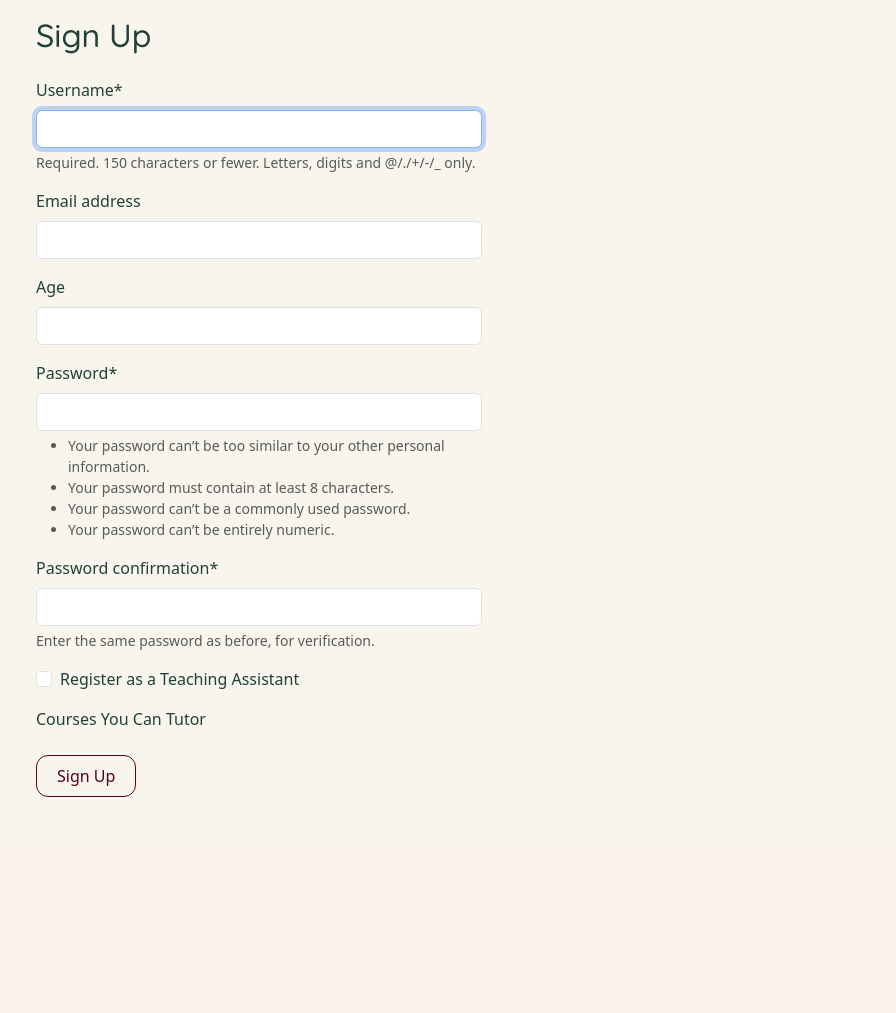
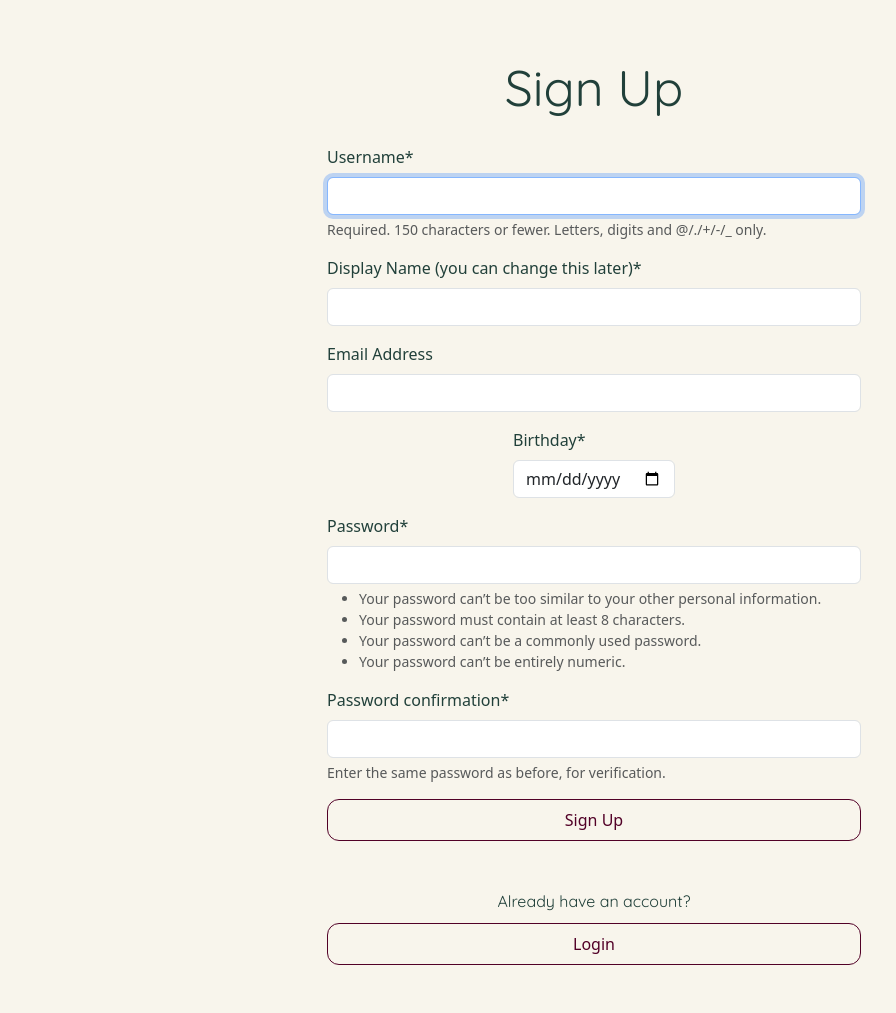
Before and after one commit to ncnixon/WebAppFinalProject, a Django app: page /accounts/signup/ in a window 1280 px wide. Shown: the part 63-1076 px from the top of the page, without its empty margins (46-942 px from the left). Before the commit the page ends 860 px from the top, so only its background shows below. Run offline with Django 5.2, Linux system fonts and the light colour scheme; data that the repository does not hold is empty; some libraries are stand-ins or nearby versions.

Commit message:
architecture v1

```diff
--- a/accounts/forms.py
+++ b/accounts/forms.py
@@ -6,24 +6,34 @@ from pages.models import Course
 
 class CustomUserCreationForm(UserCreationForm):
     #is_ta: designates TA assignment
-    is_ta = forms.BooleanField(
-        required=False,
-        label="Register as a Teaching Assistant"
-    )
+    #is_ta = forms.BooleanField(
+        #required=False,
+        #label="Register as a Teaching Assistant"
+    #)
     #courses displays available courses
-    courses = forms.ModelMultipleChoiceField(
-        queryset=Course.objects.all(),
-        widget=forms.CheckboxSelectMultiple,
-        required=False,
-        label="Courses You Can Tutor"
-    )
+   # courses = forms.ModelMultipleChoiceField(
+       # queryset=Course.objects.all(),
+       # widget=forms.CheckboxSelectMultiple,
+       # required=False,
+       # label="Courses You Can Tutor"
+    #)
     class Meta:
         model = CustomUser
         fields = (
             "username",
+            "display_name",
+            "birthday",
             "email",
-            "age",
         )
+        labels = {
+            "display_name": "Display Name (you can change this later)",
+            "email": "Email Address",
+        }
+
+        widgets = {
+            "birthday": forms.DateInput(attrs={"type": "date"}),
+
+        }
 
 class CustomUserChangeForm(UserChangeForm):
     class Meta:
--- a/accounts/models.py
+++ b/accounts/models.py
@@ -2,7 +2,9 @@ from django.contrib.auth.models import AbstractUser
 from django.db import models
 
 class CustomUser(AbstractUser):
-    age = models.PositiveIntegerField(null=True, blank=True)
+    display_name = models.CharField(max_length=100)
+    birthday = models.DateField(null=True)
+    age = models.PositiveIntegerField(null=True)
 
 
 
--- a/accounts/views.py
+++ b/accounts/views.py
@@ -1,29 +1,50 @@
+from datetime import date
 from django.shortcuts import render, redirect
 from django.urls import reverse_lazy
 from django.views.generic import CreateView
 from pages.models import TAProfile
 from .forms import CustomUserCreationForm, StudentProfileForm
+from django.contrib.auth import login
 from django.contrib.auth.decorators import login_required
 from .models import StudentProfile
 from django.contrib import messages
 
 class SignUpView(CreateView):
     form_class = CustomUserCreationForm
-    success_url = reverse_lazy("login")
+    success_url = "/registration/finish_acc_setup/" #reverse_lazy("login")
     template_name = "registration/signup.html"
 
     def form_valid(self, form):
-        response = super().form_valid(form) #save new user
+        birthday = form.cleaned_data.get("birthday")
 
-        if form.cleaned_data["is_ta"]: #is registered as TA?
-            ta_profile = TAProfile.objects.create( #creates TA profile
-                user=self.object
+        if birthday:
+            today = date.today()
+            age = (
+                today.year
+                - birthday.year
+                - ((today.month, today.day) < (birthday.month, birthday.day))
             )
 
-            ta_profile.courses.set( #save courses selected
-                form.cleaned_data["courses"]
-            )
-        return response #login page redirect
+            if age < 16:
+                return render(self.request, "registration/age_too_young.html")
+
+
+
+        response = super().form_valid(form) #save new user
+        login(self.request, self.object)
+
+
+       #if form.cleaned_data["is_ta"]: #is registered as TA?
+          #  ta_profile = TAProfile.objects.create( #creates TA profile
+            #    user=self.object
+           # )
+           # ta_profile.courses.set( #save courses selected
+             #   form.cleaned_data["courses"]
+           # )
+        #return redirect("finish_acc_setup")
+        return render(self.request, "registration/finish_acc_setup.html")
+
+        #return response #login page redirect
 
 #only registered users can access profile page
 @login_required
--- a/static/styles/griz_style.css
+++ b/static/styles/griz_style.css
@@ -36,7 +36,7 @@ body{
     margin: 0;
 }
 
-h1, h2{
+h1, h2, h4{
     font-family: Quicksand;
     padding-top: 1rem;
     padding-bottom: 1rem;
@@ -255,3 +255,14 @@ h1, h2{
     justify-content: center;
     align-items: center;
 }
+
+.hero-account-links{
+    display: flex;
+    justify-content: center;
+    flex-direction: row;
+    gap: 10px;
+}
+
+#hero-title{
+    margin-top: 4rem;
+}
--- a/templates/registration/signup.html
+++ b/templates/registration/signup.html
@@ -4,9 +4,78 @@
 {% block title %}Sign Up{% endblock title %}
 
 {% block content %}
-<h2>Sign Up</h2>
-<form method="post" class="text-box">{% csrf_token %}
-    {{ form|crispy }}
-    <button class="btn btn-success" type="submit" id="signup-btn">Sign Up</button>
-</form>
+<div class="container">
+    <div class="row justify-content-center">
+
+        <div style="text-align: center; margin-top: 50px; margin-bottom: 20px; font-size: 50px; font-family: Quicksand;">
+            <a>Sign Up</a>
+        </div>
+
+
+        <form method="post" class="text-box">
+            {% csrf_token %}
+
+            <div class="row justify-content-center">
+                <div class="col-md-6">
+                        {{ form.username|as_crispy_field }}
+                        {{ form.display_name|as_crispy_field }}
+                        {{ form.email|as_crispy_field }}
+                </div>
+            </div>
+
+            <div class="row justify-content-center">
+                <div class="col-md-2">
+                        {{ form.birthday|as_crispy_field }}
+                </div>
+            </div>
+
+            <div class="row justify-content-center">
+                <div class="col-md-6">
+                        {{ form.password1|as_crispy_field }}
+                        {{ form.password2|as_crispy_field }}
+                </div>
+            </div>
+
+            <div class="row justify-content-center">
+                <div class="col-md-6">
+                    <button class="btn btn-success w-100" type="submit" id="signup-btn">Sign Up</button>
+                </div>
+            </div>
+
+            <div class="row justify-content-center">
+                    <a style="text-align: center; margin-bottom: 10px; font-family: Quicksand;">Already have an account?</a>
+            </div>
+
+            <div class="row justify-content-center">
+                <div class="col-md-6">
+                    <a href="{% url 'login' %}" class="btn btn-success w-100" id="signup-btn">Login</a>
+                </div>
+            </div>
+
+
+
+        </form>
+    </div>
+</div>
 {% endblock content %}
+
+
+
+
+
+
+
+{% comment %}
+    {% extends "base.html" %}
+    {% load crispy_forms_tags %}
+
+    {% block title %}Sign Up{% endblock title %}
+
+    {% block content %}
+    <h2>Sign Up</h2>
+    <form method="post" class="text-box">{% csrf_token %}
+        {{ form|crispy }}
+        <button class="btn btn-success" type="submit" id="signup-btn">Sign Up</button>
+    </form>
+    {% endblock content %}
+{% endcomment %}
```
Also changed, not shown: templates/home.html (+66 -2 lines), templates/registration/age_too_young.html (added, +11 -0 lines), templates/registration/finish_acc_setup.html (added, +14 -0 lines), templates/registration/login.html (+36 -5 lines), templates/registration/password_change_done.html (added, +12 -0 lines), templates/registration/password_change_form.html (added, +15 -0 lines), README.txt, accounts/migrations/0008_customuser_birthday_customuser_display_name_and_more.py (added), accounts/migrations/0009_alter_customuser_age_alter_customuser_birthday_and_more.py (added), templates/registration/acc_setup_confirm.html (added).
